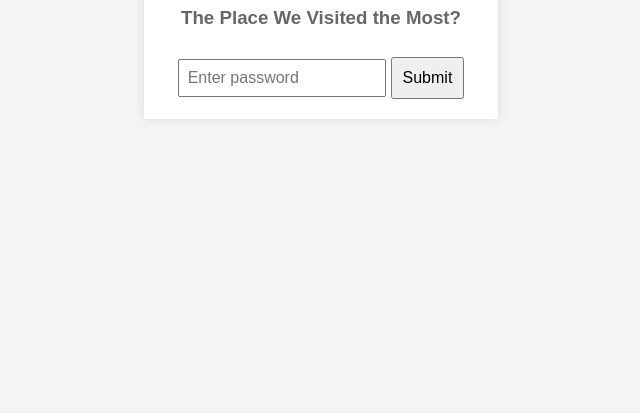
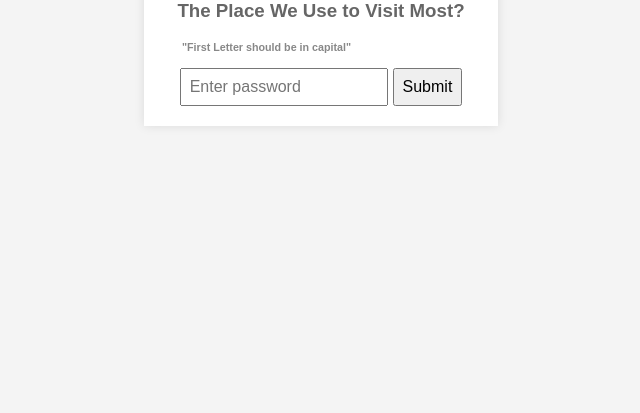
Before and after one commit to aruntutter/anniversary-password-protected-page, a plain HTML site: page index.html in a window 1280 px wide. Shown: the part 387-800 px from the top of the page, without its empty margins (319-959 px from the left). Drawn offline with Linux system fonts and the light colour scheme.

Commit message:
Ui-updated

```diff
--- a/index.html
+++ b/index.html
@@ -12,7 +12,8 @@
 
   <div class="container">
     <h1>It's Our Anniversary!</h1>
-    <h3>The Place We Visited the Most?</h3>
+    <h3>The Place We Use to Visit Most?</h3>
+    <h6>"First Letter should be in capital"</h6>
     <input type="password" id="passwordInput" placeholder="Enter password">
     <button onclick="checkPassword()">Submit</button>
     <div id="linkContainer" style="display: none;">
--- a/script.js
+++ b/script.js
@@ -6,6 +6,6 @@ function checkPassword() {
   if (password === "Nirvana") {
     linkContainer.style.display = "block";
   } else {
-    alert("Incorrect password. First letter should be in Capital");
+    alert("Incorrect password. Please try again");
   }
 }
--- a/style.css
+++ b/style.css
@@ -25,16 +25,30 @@ h3 {
   color: #666;
 }
 
+h6 {
+  margin-top: 0;
+  margin-bottom: 0;
+  margin-left: 18px;
+  padding: 0;
+  /* Ensure no default margin */
+  color: #888;
+  /* Adjust color as needed */
+  text-align: start;
+}
+
 input {
-  margin-top: 10px;
+  margin-top: 5px;
+  /* Adjusted margin */
   padding: 8px;
   width: 60%;
   font-size: 16px;
 }
 
 button {
-  margin-top: 10px;
-  padding: 10px;
+  margin-top: 15px;
+  /* Adjusted margin */
+  padding: 8px;
+  /* Adjusted padding */
   font-size: 16px;
   cursor: pointer;
 }
```
